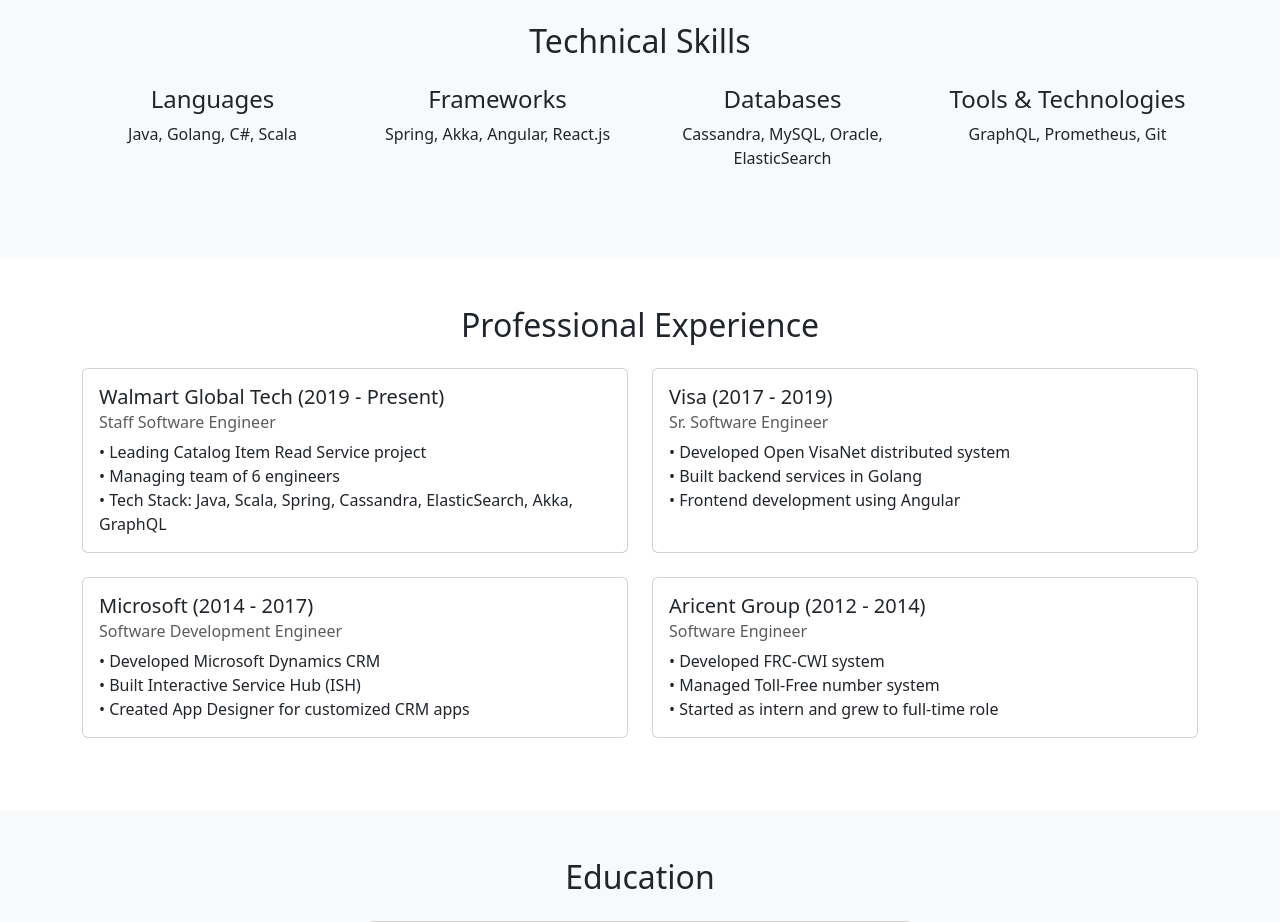
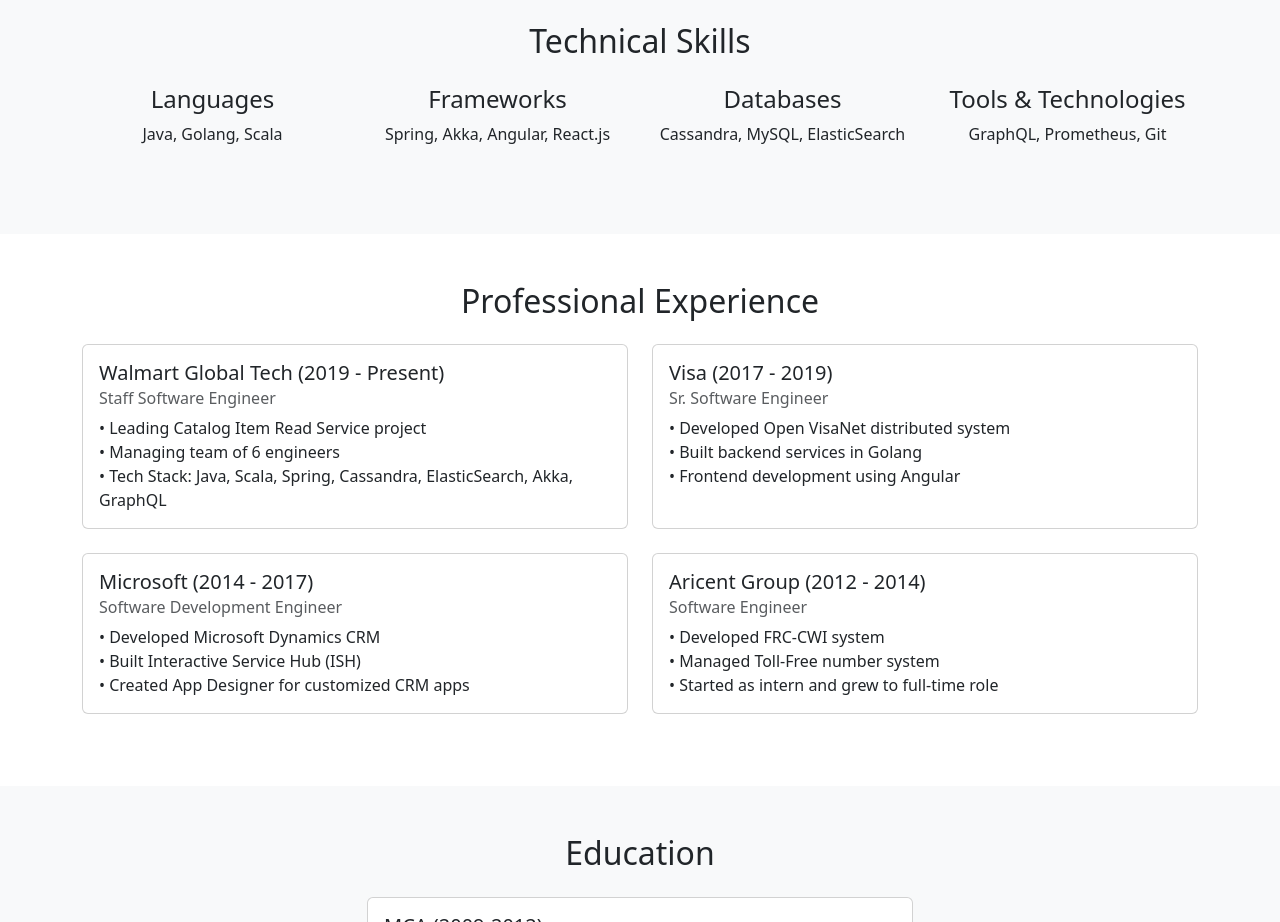
Before and after one commit to abhigp27/abhigp27.github.io, a plain HTML site: page index.html in a window 1280 px wide. Shown: the part 1120-2042 px from the top of the page. Drawn offline with nearby package versions, Linux system fonts and the light colour scheme.

Commit message:
Update index.html

```diff
--- a/index.html
+++ b/index.html
@@ -67,7 +67,7 @@
             <div class="row">
                 <div class="col-md-3 text-center mb-4">
                     <h4>Languages</h4>
-                    <p>Java, Golang, C#, Scala</p>
+                    <p>Java, Golang, Scala</p>
                 </div>
                 <div class="col-md-3 text-center mb-4">
                     <h4>Frameworks</h4>
@@ -75,7 +75,7 @@
                 </div>
                 <div class="col-md-3 text-center mb-4">
                     <h4>Databases</h4>
-                    <p>Cassandra, MySQL, Oracle, ElasticSearch</p>
+                    <p>Cassandra, MySQL, ElasticSearch</p>
                 </div>
                 <div class="col-md-3 text-center mb-4">
                     <h4>Tools & Technologies</h4>
```
